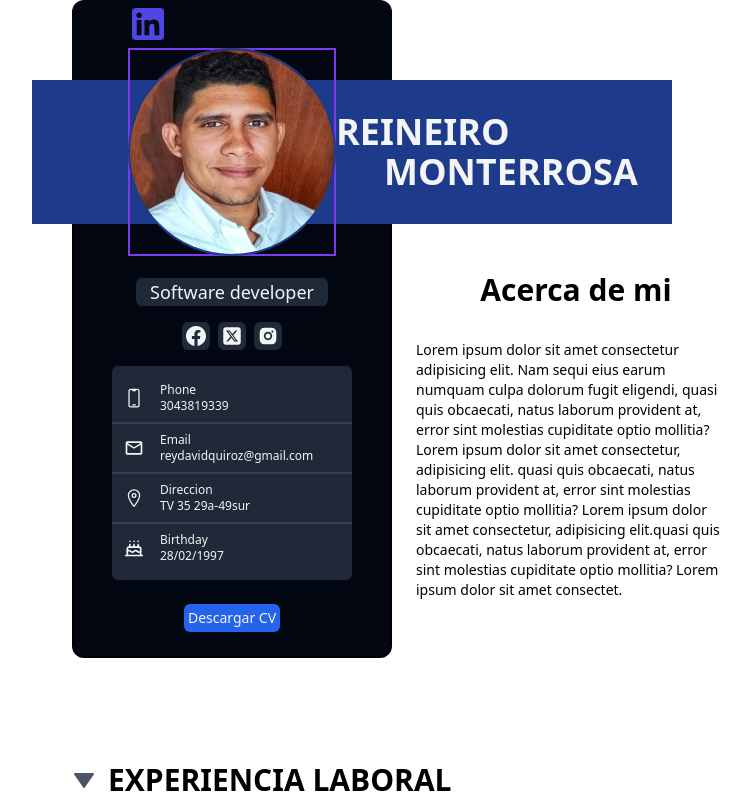
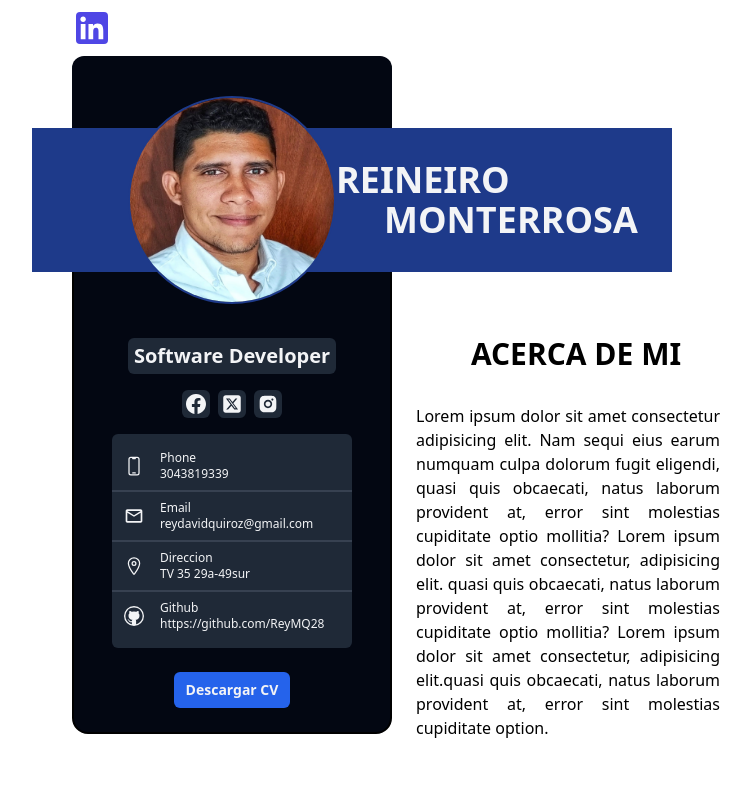
Before and after one commit to mateodevcode/curriculum-vitae-react, a React (Vite) app: page /curriculum-vitae-react/ in a window 1280 px wide. Shown: the top 800 px of the page, without its empty margins (288-1039 px from the left). Built offline with nearby package versions, Linux system fonts and the light colour scheme.

Commit message:
correcciones solicitadas,AboutMe,target and tittle

```diff
--- a/src/components/AboutMe.jsx
+++ b/src/components/AboutMe.jsx
@@ -2,15 +2,15 @@ import React from "react";
 
 function AboutMe() {
   return (
-    <div className="flex flex-col justify-center items-center absolute w-80 h-auto  my-56 mx-96 ">
-      <div className=" block justify-center mt-12 ">
-        <h3 className=" text-3xl font-semibold">
-          Acerca de mi
+    <div className="flex flex-col justify-between items-center absolute w-80 h-auto  my-72 mx-96 ">
+      <div className=" block  mt-12 ">
+        <h3 className=" text-3xl text-center font-semibold " >
+          ACERCA DE MI
         </h3>
       </div>
       <div>
-        <p className="block descripcion-about text-sm mt-8 w-80 pr-4">
-          Lorem ipsum dolor sit amet consectetur adipisicing elit. Nam sequi eius earum numquam culpa dolorum fugit eligendi, quasi quis obcaecati, natus laborum provident at, error sint molestias cupiditate optio mollitia? Lorem ipsum dolor sit amet consectetur, adipisicing elit. quasi quis obcaecati, natus laborum provident at, error sint molestias cupiditate optio mollitia? Lorem ipsum dolor sit amet consectetur, adipisicing elit.quasi quis obcaecati, natus laborum provident at, error sint molestias cupiditate optio mollitia? Lorem ipsum dolor sit amet consectet.
+        <p className="block descripcion-about  text-justify mt-8 w-auto pr-4">
+          Lorem ipsum dolor sit amet consectetur adipisicing elit. Nam sequi eius earum numquam culpa dolorum fugit eligendi, quasi quis obcaecati, natus laborum provident at, error sint molestias cupiditate optio mollitia? Lorem ipsum dolor sit amet consectetur, adipisicing elit. quasi quis obcaecati, natus laborum provident at, error sint molestias cupiditate optio mollitia? Lorem ipsum dolor sit amet consectetur, adipisicing elit.quasi quis obcaecati, natus laborum provident at, error sint molestias cupiditate option.
 
         </p>
       </div>
--- /dev/null
+++ b/src/components/Header.jsx
@@ -0,0 +1,11 @@
+import { GrLinkedin } from "react-icons/gr";
+
+function Header() {
+  return (
+    <div className=" flex itens-start justify-start cursor-pointer mr-20 mt-2 w-10 h-10 ">
+      <GrLinkedin className="text-indigo-600 absolute rounded-lg bg hover:bg-gray-700 cursor-pointer w-10 h-10  p-1 text-3xl ml-10 mr-7" />
+    </div>
+  );
+}
+
+export default Header;
--- a/src/components/Target.jsx
+++ b/src/components/Target.jsx
@@ -6,13 +6,14 @@ import { LuCake } from "react-icons/lu";
 import { BsFacebook } from "react-icons/bs";
 import { FaSquareXTwitter } from "react-icons/fa6";
 import { RiInstagramFill } from "react-icons/ri";
+import { VscGithub } from "react-icons/vsc";
 
 function Target() {
   return (
     <div className="pl-10">
-      <div className="t-main flex flex-col justify-start items-center bg-gray-950 border-black border-2 rounded-xl  mt-12 w-80 h-auto p-16 pb-2 text-gray-100 ">
-        <div className="t-descripcion text-center text-lg bg-gray-800 rounded-md w-48 mt-5  ">
-          Software developer
+      <div className="t-main flex flex-col justify-start items-center bg-gray-950 border-black border-2 rounded-2xl  mt-24 w-80 h-auto p-16 pb-2 text-gray-100 ">
+        <div className="t-descripcion flex text-center justify-center items-center text-xl font-bold bg-gray-800 rounded-md w-52 mt-8 py-1 ">
+          Software Developer
         </div>
         <div className="t-box flex items-center justify-center  m-4">
           <div className="t-face items-center justify-center cursor-pointer hover:bg-indigo-600  bg-gray-800 rounded-md mx-1 text-xl w-7 h-7">
@@ -61,15 +62,15 @@ function Target() {
           </div>
           <div className="t-birthday flex flex-col justify-center items-left mb-4 text-xs pt-2">
             <p className=" absolute pl-3 text-xl ">
-              <LuCake />
+              <VscGithub />
             </p>
             <div className="pl-12">
-              <h3>Birthday</h3>
-              <p>28/02/1997</p>
+              <h3>Github</h3>
+              <p className="cursor-pointer">https://github.com/ReyMQ28</p>
             </div>
           </div>
         </div>
-        <div className="t-linkedin bg-blue-600 rounded-md text-sm cursor-pointer hover:bg-gray-700 text-gray-100 p-1 mt-6 mb-4">
+        <div className="t-linkedin bg-blue-600 rounded-md text-sm cursor-pointer hover:bg-gray-700 text-gray-100 font-bold p-2 px-3 mt-6 mb-4">
           Descargar CV
         </div>
       </div>{" "}
--- a/src/components/Tittle.jsx
+++ b/src/components/Tittle.jsx
@@ -1,16 +1,14 @@
 import React from "react";
 import perfil from "../img/perfil.png";
-import { GrLinkedin } from "react-icons/gr";
+
 import AboutMe from "./AboutMe";
+import Header from "./Header";
 
 function Tittle() {
   return (
     <div className=" flex flex-col h-36">
       <div>
-        <div className=" w-52 h-52 absolute mt-12 ml-24 text-transparent border-solid border-2 border-violet-600">
-          PHOTO
-        </div>
-        <div className="  w-52 h-52 absolute  ml-24 mt-12 text-transparent ">
+        <div className="  w-52 h-52 absolute  ml-24 mt-24 text-transparent ">
           <div>
             <img
               className="rounded-full border-blue-900 border-solid border-2 w-52 h-52"
@@ -19,10 +17,8 @@ function Tittle() {
             />
           </div>
         </div>
-        <div className="cursor-pointer ml-10">
-          <GrLinkedin className="text-indigo-600 absolute rounded-lg hover:bg-gray-700 cursor-pointer w-10 h-10  p-1 text-3xl ml-14 pt-1 mt-1" />
-        </div>
-        <div className=" w-80 h-32 absolute -z-20 m-10 mt-0 rounded-xl bg-gray-950">
+        <Header />
+        <div className=" w-80 h-32 absolute -z-20 m-10 mt-2 rounded-xl bg-gray-950">
           {" "}
           {/*-z-20 es para superpones contenedores*/}
         </div>
```
